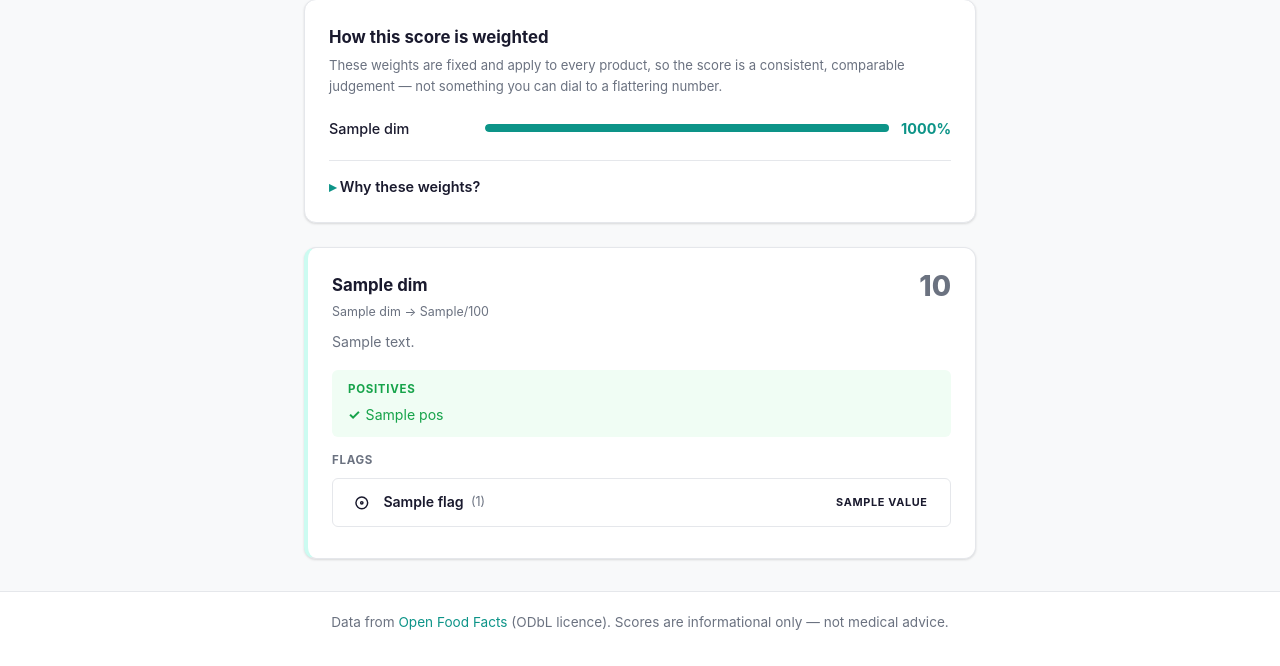
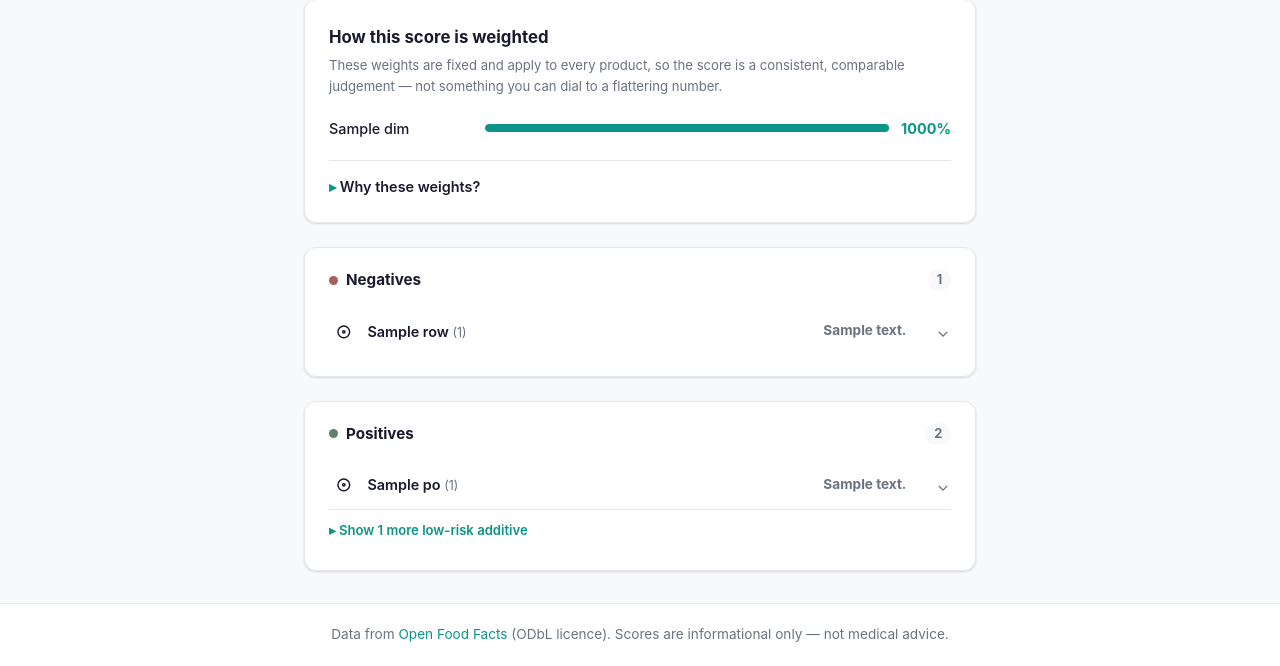
Before and after one commit to Churmann/Vera, a FastAPI app: template templates/product.html in a window 1280 px wide. Shown: the part 784-1450 px from the top of the page. Before the commit the page ends 1414 px from the top, so only its background shows below. Run offline with FastAPI, Linux system fonts and the light colour scheme; the template is opened without the code that fills it: most values are stand-ins (such as "Sample title", 1, 10 or a date in 2020); grey boxes marked "Sample" are stand-in pictures.

Commit message:
feat: restructure product page into Yuka-style Negatives/Positives rows
Replace the three flat dimension cards with grouped factor rows. Each row is
an expandable disclosure showing a category icon, label, value, a muted dot
(calm risk palette) and a chevron revealing the detail (derivation/summary for
dimensions, evidence/dose/source for additives).

- Nutrition/Processing sort by score (>=70 Positive, else Negative); additives
  split by risk (moderate/high -> Negatives, low/unknown -> Positives).
- Negatives are never capped; positive low-risk additives beyond five collapse
  behind a "show more" disclosure. The "no additives" content survives.
- Unclassified additives keep an honest "Unknown risk" label; an unnamed
  additive shows its E-number once, not doubled.
- Accessible: text group headings, value words and a visually-hidden band label
  mean nothing relies on colour alone. Server-rendered, no JS.
- Overall score, score cap, fixed-weights panel and better-alternatives kept.

New app/presentation.py (pure group_factors) with unit tests; route tests for
grouping, the additive cap, and enum de-duplication.

```diff
--- a/app/main.py
+++ b/app/main.py
@@ -11,6 +11,7 @@ from app.alternatives import find_better_alternatives
 from app.config import Settings
 from app.models import OFFError
 from app.off_client import OFFClient
+from app.presentation import group_factors
 from app.scoring.additive_scorer import AdditiveScorer
 from app.scoring.food_engine import FoodScoringEngine, uncapped_overall, weighted_overall, weighted_score
 
@@ -100,6 +101,7 @@ def create_app() -> FastAPI:
             "result": result,
             "overall_score": overall_score,
             "alternatives": alternatives,
+            "factors": group_factors(result),
         })
 
     return app
--- a/static/css/style.css
+++ b/static/css/style.css
@@ -217,48 +217,73 @@ a { color: inherit; }
 .weight-why-body strong { color: var(--color-text); }
 .weight-why-note { font-style: italic; }
 
-/* Dimension cards */
-.dimensions { display: flex; flex-direction: column; gap: 1rem; }
-.dimension-card {
+/* Negatives / Positives factor groups (Yuka-style grouped rows) */
+.visually-hidden {
+  position: absolute; width: 1px; height: 1px; padding: 0; margin: -1px;
+  overflow: hidden; clip: rect(0 0 0 0); white-space: nowrap; border: 0;
+}
+.factors { display: flex; flex-direction: column; gap: 1.5rem; }
+.factor-group {
   background: var(--color-surface); border: 1px solid var(--color-border);
-  border-left: 4px solid var(--color-accent-light);
-  border-radius: var(--radius); padding: 1.5rem; box-shadow: var(--shadow);
+  border-radius: var(--radius); padding: 1.25rem 1.5rem; box-shadow: var(--shadow);
 }
-.dimension-header { display: flex; justify-content: space-between; align-items: flex-start; margin-bottom: .6rem; }
-.dimension-title h3 { font-size: 1.05rem; font-weight: 700; }
-.dimension-derivation { font-size: .78rem; color: var(--color-text-muted); margin-top: .15rem; display: block; }
-.dimension-score-badge { font-size: 1.75rem; font-weight: 800; color: var(--color-text-muted); line-height: 1; }
-.dimension-summary { font-size: .88rem; color: var(--color-text-muted); margin-bottom: 1rem; }
+.factor-group-title {
+  display: flex; align-items: center; gap: .5rem;
+  font-size: .95rem; font-weight: 700; margin-bottom: .9rem;
+}
+.factor-group-dot { width: 9px; height: 9px; border-radius: 50%; flex-shrink: 0; }
+.factor-group-dot--negative { background: var(--risk-high); }
+.factor-group-dot--positive { background: var(--risk-low); }
+.factor-group-count {
+  margin-left: auto; font-size: .8rem; font-weight: 700;
+  color: var(--color-text-muted);
+  background: var(--color-bg); border-radius: 999px; padding: .05rem .55rem;
+}
+.factor-empty { font-size: .85rem; color: var(--color-text-muted); }
+.factor-list { display: flex; flex-direction: column; }
 
-.dimension-positives {
-  background: var(--color-good-bg); border-radius: var(--radius-sm);
-  padding: .65rem 1rem; margin-bottom: .9rem;
+/* One factor row */
+.factor { border-top: 1px solid var(--color-border); }
+.factor:first-child { border-top: none; }
+.factor-summary {
+  padding: .6rem 0; cursor: pointer;
+  display: flex; align-items: center; gap: .55rem;
+  font-size: .9rem; list-style: none; user-select: none;
 }
-.dimension-positives h4 {
-  font-size: .72rem; font-weight: 700; text-transform: uppercase; letter-spacing: .06em;
-  color: var(--color-good); margin-bottom: .35rem;
+.factor-summary::-webkit-details-marker { display: none; }
+.factor-label { flex: 1 1 auto; min-width: 0; font-weight: 600; }
+.additive-enum { color: var(--color-text-muted); font-size: .78rem; font-weight: 400; }
+.factor-value { font-weight: 700; color: var(--color-text-muted); font-size: .85rem; flex-shrink: 0; }
+.factor-dot { width: 11px; height: 11px; border-radius: 50%; flex-shrink: 0; }
+.factor-dot--low { background: var(--risk-low); }
+.factor-dot--moderate { background: var(--risk-moderate); }
+.factor-dot--high { background: var(--risk-high); }
+.factor-dot--unknown { background: var(--risk-unknown); }
+.factor-chevron {
+  flex-shrink: 0; color: var(--color-text-muted); font-size: 1rem; line-height: 1;
+  transition: transform .15s; width: 1rem; text-align: center;
 }
-.dimension-positives ul { list-style: none; }
-.dimension-positives li { font-size: .88rem; color: var(--color-good); padding-left: 1.1rem; position: relative; }
-.dimension-positives li::before { content: "\2713"; position: absolute; left: 0; font-weight: 700; }
+.factor[open] .factor-chevron { transform: rotate(180deg); }
+.factor-body {
+  padding: 0 0 .85rem 2.4rem; font-size: .85rem;
+  display: flex; flex-direction: column; gap: .4rem;
+}
+.factor-derivation { font-size: .78rem; color: var(--color-text-muted); }
+.factor-text { color: var(--color-text-muted); }
+.factor-text strong { color: var(--color-text); }
+.factor-positives { list-style: none; display: flex; flex-direction: column; gap: .2rem; }
+.factor-positives li { color: var(--risk-low); padding-left: 1.1rem; position: relative; }
+.factor-positives li::before { content: "\2713"; position: absolute; left: 0; font-weight: 700; }
 
-.dimension-flags h4 {
-  font-size: .72rem; font-weight: 700; text-transform: uppercase; letter-spacing: .06em;
-  color: var(--color-text-muted); margin-bottom: .5rem;
+/* "Show N more low-risk additives" disclosure keeps the long tail tidy */
+.factor-more { border-top: 1px solid var(--color-border); }
+.factor-more-summary {
+  padding: .6rem 0; cursor: pointer; list-style: none;
+  font-size: .82rem; font-weight: 600; color: var(--color-accent);
 }
-
-/* Evidence cards */
-.evidence-card { border: 1px solid var(--color-border); border-radius: var(--radius-sm); margin-bottom: .45rem; overflow: hidden; }
-.evidence-card summary {
-  padding: .55rem .85rem; cursor: pointer;
-  display: flex; align-items: center; gap: .45rem;
-  font-size: .88rem; list-style: none; user-select: none;
-  transition: background .1s;
-}
-.evidence-card summary::-webkit-details-marker { display: none; }
-.evidence-card[open] > summary { background: var(--color-bg); }
-.additive-name { font-weight: 600; }
-.additive-enum { color: var(--color-text-muted); font-size: .78rem; }
+.factor-more-summary::-webkit-details-marker { display: none; }
+.factor-more-summary::before { content: "▸ "; }
+.factor-more[open] .factor-more-summary::before { content: "▾ "; }
 
 /* Category icon badge — shape conveys category, tint conveys risk level.
    Colour is never the only signal: the text risk chip stays alongside. */
@@ -271,17 +296,12 @@ a { color: inherit; }
 .additive-icon--moderate { background: var(--risk-moderate-bg); color: var(--risk-moderate); }
 .additive-icon--high { background: var(--risk-high-bg); color: var(--risk-high); }
 .additive-icon--unknown { background: var(--risk-unknown-bg); color: var(--risk-unknown); }
-.evidence-body {
-  padding: .75rem .85rem; font-size: .85rem;
-  display: flex; flex-direction: column; gap: .4rem;
-  border-top: 1px solid var(--color-border); background: var(--color-bg);
-}
 .source-link { color: var(--color-accent); text-decoration: none; font-size: .82rem; }
 .source-link:hover { text-decoration: underline; }
 
 /* Risk chips — text label kept for accessibility; muted to match the sober tone */
 .risk-chip {
-  margin-left: auto; padding: .15rem .55rem; border-radius: 999px;
+  padding: .15rem .55rem; border-radius: 999px;
   font-size: .68rem; font-weight: 700; text-transform: uppercase; letter-spacing: .06em; flex-shrink: 0;
 }
 .risk-chip--high { background: var(--risk-high-bg); color: var(--risk-high); }
--- a/templates/product.html
+++ b/templates/product.html
@@ -12,9 +12,50 @@
   "mineral": '<path d="M12 3l8 7-8 11L4 10l8-7z"/><path d="M4 10h16"/>',
   "glazing": '<path d="M12 3l1.8 5.2L19 10l-5.2 1.8L12 17l-1.8-5.2L5 10l5.2-1.8L12 3z"/>',
   "flavour": '<circle cx="12" cy="12" r="3"/><path d="M12 4v2"/><path d="M12 18v2"/><path d="M4 12h2"/><path d="M18 12h2"/><path d="M6.3 6.3l1.4 1.4"/><path d="M16.3 16.3l1.4 1.4"/><path d="M17.7 6.3l-1.4 1.4"/><path d="M7.7 16.3l-1.4 1.4"/>',
-  "other": '<circle cx="12" cy="12" r="8"/><circle cx="12" cy="12" r="1.6"/>'
+  "other": '<circle cx="12" cy="12" r="8"/><circle cx="12" cy="12" r="1.6"/>',
+  "nutrition": '<path d="M12 7c0-2.2 1.8-4 4-4 0 2.2-1.8 4-4 4z"/><path d="M12 21c-3.5 0-6-3.5-6-8 0-3 2-5 4.5-5 .9 0 1.5.3 1.5.3s.6-.3 1.5-.3C16 8 18 10 18 13c0 4.5-2.5 8-6 8z"/>',
+  "processing": '<path d="M3 21V11l5 3V11l5 3V8l5 3v9z"/><path d="M3 21h18"/><path d="M9.5 21v-3"/><path d="M14 21v-3"/>'
 } -%}
 <svg class="additive-icon-svg" viewBox="0 0 24 24" fill="none" stroke="currentColor" stroke-width="2" stroke-linecap="round" stroke-linejoin="round" aria-hidden="true" focusable="false">{{ svg.get(cat, svg["other"]) | safe }}</svg>
+{%- endmacro %}
+
+{#- One Negatives/Positives row: icon · label · value · muted dot · expand chevron. -#}
+{% macro factor_row(row) -%}
+<details class="factor">
+  <summary class="factor-summary">
+    <span class="additive-icon additive-icon--{{ row.tone }}"
+          data-category="{{ row.icon_category }}"
+          title="{{ row.icon_category | title }} · {{ row.tone_label }}">
+      {{ category_icon(row.icon_category) }}
+    </span>
+    <span class="factor-label">
+      {{ row.label }}{% if row.e_number and (row.e_number | upper) != (row.label | upper) %} <span class="additive-enum">({{ row.e_number | upper }})</span>{% endif %}
+    </span>
+    {% if row.kind == "additive" %}
+    <span class="risk-chip risk-chip--{{ row.tone }}">{{ row.risk_label }}</span>
+    {% else %}
+    <span class="factor-value">{{ row.value_text }}</span>
+    {% endif %}
+    <span class="factor-dot factor-dot--{{ row.tone }}" aria-hidden="true"></span>
+    <span class="visually-hidden">{{ row.tone_label }}</span>
+    <span class="factor-chevron" aria-hidden="true">⌄</span>
+  </summary>
+  <div class="factor-body">
+    {% if row.kind == "dimension" %}
+    <p class="factor-derivation">{{ row.derivation }}</p>
+    <p class="factor-text">{{ row.summary }}</p>
+    {% if row.positives %}
+    <ul class="factor-positives">{% for pos in row.positives %}<li>{{ pos }}</li>{% endfor %}</ul>
+    {% endif %}
+    {% else %}
+    <p class="factor-text"><strong>Evidence:</strong> {{ row.evidence_summary }}</p>
+    {% if row.dose_context %}<p class="factor-text"><strong>Dose/context:</strong> {{ row.dose_context }}</p>{% endif %}
+    {% if row.source_url %}
+    <a href="{{ row.source_url }}" target="_blank" rel="noopener" class="source-link">Source ↗</a>
+    {% endif %}
+    {% endif %}
+  </div>
+</details>
 {%- endmacro %}
 
 {% block content %}
@@ -110,51 +151,43 @@
   </details>
 </section>
 
-<section class="dimensions" id="dimensions">
-  {% for dim in result.dimensions %}
-  <div class="dimension-card dimension-card--{{ dim.id }}" id="dim-card-{{ dim.id }}"
-       data-score="{{ dim.score }}" data-weight="{{ dim.weight_default }}">
-    <div class="dimension-header">
-      <div class="dimension-title">
-        <h3>{{ dim.label }}</h3>
-        <span class="dimension-derivation">{{ dim.input_label }} → {{ dim.input_value }}/100</span>
-      </div>
-      <div class="dimension-score-badge">{{ dim.score }}</div>
+<section class="factors" id="factors" aria-label="Score breakdown">
+  <div class="factor-group factor-group--negatives">
+    <h2 class="factor-group-title">
+      <span class="factor-group-dot factor-group-dot--negative" aria-hidden="true"></span>
+      Negatives
+      <span class="factor-group-count">{{ factors.negatives | length }}</span>
+    </h2>
+    {% if factors.negatives %}
+    <div class="factor-list">
+      {% for row in factors.negatives %}{{ factor_row(row) }}{% endfor %}
     </div>
-    <p class="dimension-summary">{{ dim.summary }}</p>
-    {% if dim.positives %}
-    <div class="dimension-positives">
-      <h4>Positives</h4>
-      <ul>{% for pos in dim.positives %}<li>{{ pos }}</li>{% endfor %}</ul>
-    </div>
+    {% else %}
+    <p class="factor-empty">Nothing scoring poorly — this product holds up well across the board.</p>
     {% endif %}
-    {% if dim.flags %}
-    <div class="dimension-flags">
-      <h4>Flags</h4>
-      {% for flag in dim.flags %}
-      <details class="evidence-card evidence-card--{{ flag.risk_level.value }}">
-        <summary>
-          <span class="additive-icon additive-icon--{{ flag.risk_level.value }}"
-                data-category="{{ flag.category }}"
-                title="{{ flag.category | title }} · {{ flag.risk_level.value | title }} risk">
-            {{ category_icon(flag.category) }}
-          </span>
-          <span class="additive-name">{{ flag.name }}</span>
-          <span class="additive-enum">({{ flag.e_number | upper }})</span>
-          <span class="risk-chip risk-chip--{{ flag.risk_level.value }}">{{ flag.risk_level.value | title }}</span>
-        </summary>
-        <div class="evidence-body">
-          <p><strong>Evidence:</strong> {{ flag.evidence_summary }}</p>
-          <p><strong>Dose/context:</strong> {{ flag.dose_context }}</p>
-          {% if flag.source_url %}
-          <a href="{{ flag.source_url }}" target="_blank" rel="noopener" class="source-link">Source ↗</a>
-          {% endif %}
+  </div>
+
+  <div class="factor-group factor-group--positives">
+    <h2 class="factor-group-title">
+      <span class="factor-group-dot factor-group-dot--positive" aria-hidden="true"></span>
+      Positives
+      <span class="factor-group-count">{{ (factors.positives | length) + (factors.hidden_positives | length) }}</span>
+    </h2>
+    {% if factors.positives or factors.hidden_positives %}
+    <div class="factor-list">
+      {% for row in factors.positives %}{{ factor_row(row) }}{% endfor %}
+      {% if factors.hidden_positives %}
+      <details class="factor-more">
+        <summary class="factor-more-summary">Show {{ factors.hidden_positives | length }} more low-risk additive{{ 's' if factors.hidden_positives | length != 1 else '' }}</summary>
+        <div class="factor-list">
+          {% for row in factors.hidden_positives %}{{ factor_row(row) }}{% endfor %}
         </div>
       </details>
-      {% endfor %}
+      {% endif %}
     </div>
+    {% else %}
+    <p class="factor-empty">No standout positives for this product.</p>
     {% endif %}
   </div>
-  {% endfor %}
 </section>
 {% endblock %}
```
Also changed, not shown: app/presentation.py (added, +155 -0 lines), docs/design/specs/2026-06-05-yuka-style-factor-rows-design.md (+37 -22 lines), tests/test_presentation.py (added, +118 -0 lines), tests/test_routes.py (+72 -0 lines).
